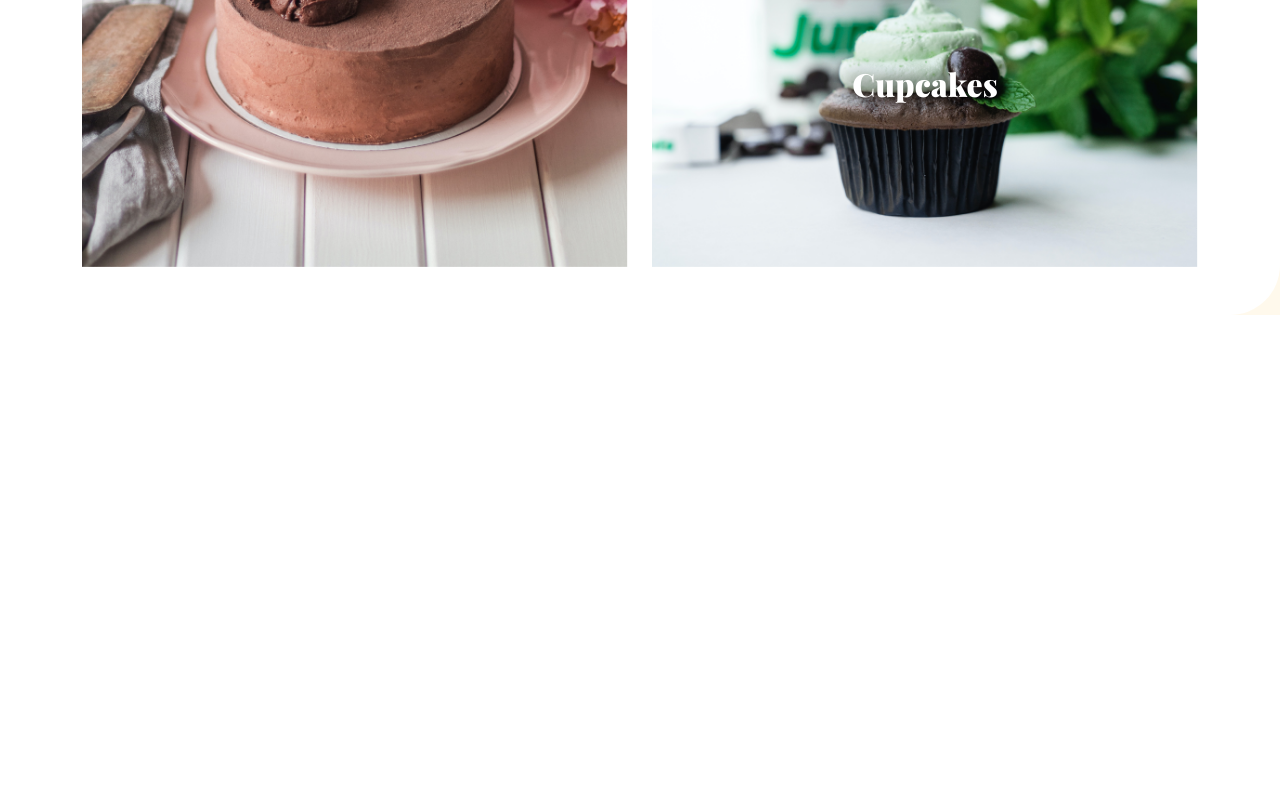
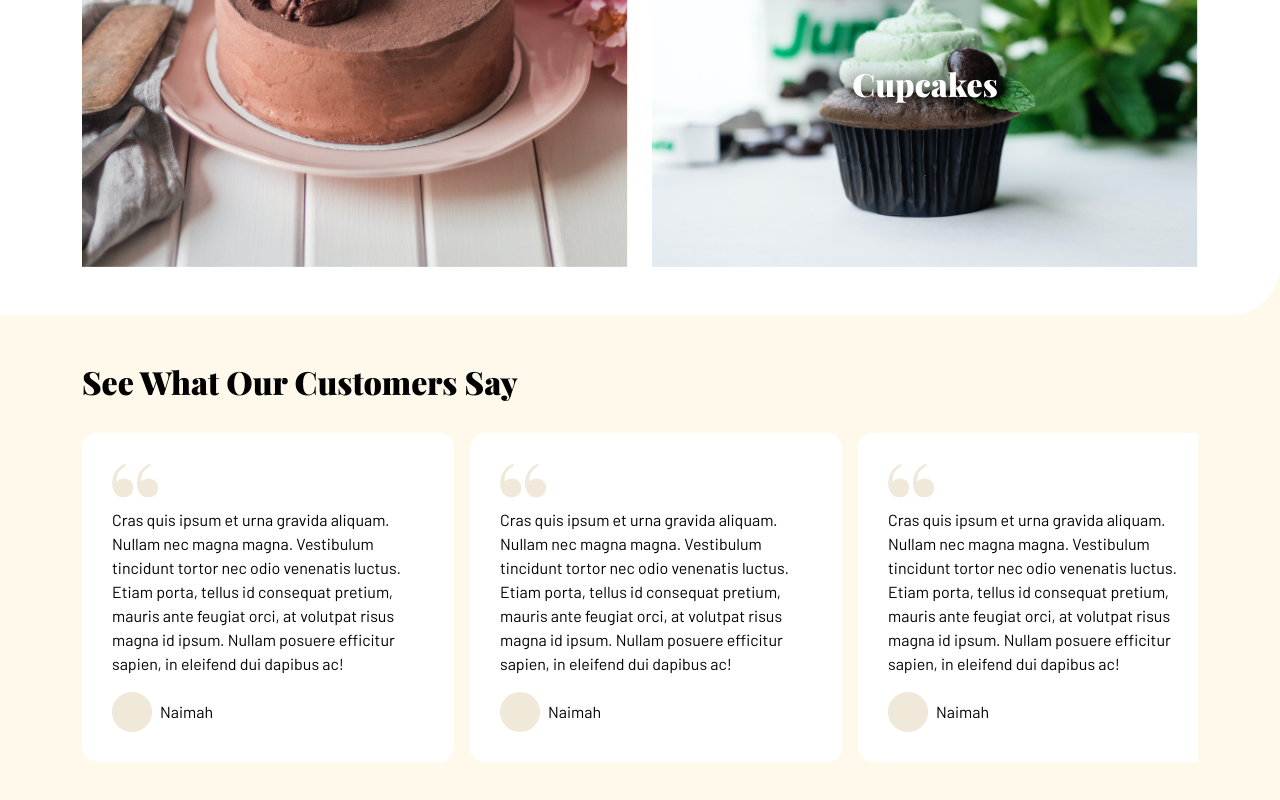
Before and after one commit to harihaysrun/chochoc, a Vue app in the folder chochoc/: page / in a window 1280 px wide. Shown: the part 2109-2909 px from the top of the page. Before the commit the page ends 2424 px from the top, so only its background shows below. Built offline with nearby package versions, Linux system fonts and the light colour scheme.

Commit message:
add testimonial

```diff
--- a/chochoc/src/views/Home.vue
+++ b/chochoc/src/views/Home.vue
@@ -151,6 +151,46 @@
       </div>
     </div>
 
+
+    <div class="testimonials">
+      <div class="container">
+
+        <div class="testimonials-box pt-5 pb-5">
+          <h2>See What Our Customers Say</h2>
+          <div class="bestsellers-container pt-4">
+            <div class="col-10 col-md-6 col-lg-4 me-3 text-wrap one-testimonial">
+              Cras quis ipsum et urna gravida aliquam. Nullam nec magna magna. Vestibulum tincidunt tortor nec odio venenatis luctus. Etiam porta, tellus id consequat pretium, mauris ante feugiat orci, at volutpat risus magna id ipsum. Nullam posuere efficitur sapien, in eleifend dui dapibus ac!
+              <div class="pt-3 d-flex flex-row align-items-center">
+                <img class="me-2" src="../assets/images/testi.png">
+                <span>Naimah</span>
+              </div>
+            </div>
+            <div class="col-10 col-md-6 col-lg-4 me-3 text-wrap one-testimonial">
+              Cras quis ipsum et urna gravida aliquam. Nullam nec magna magna. Vestibulum tincidunt tortor nec odio venenatis luctus. Etiam porta, tellus id consequat pretium, mauris ante feugiat orci, at volutpat risus magna id ipsum. Nullam posuere efficitur sapien, in eleifend dui dapibus ac!
+              <div class="pt-3 d-flex flex-row align-items-center">
+                <img class="me-2" src="../assets/images/testi.png">
+                <span>Naimah</span>
+              </div>
+            </div>
+            <div class="col-10 col-md-6 col-lg-4 me-3 text-wrap one-testimonial">
+              Cras quis ipsum et urna gravida aliquam. Nullam nec magna magna. Vestibulum tincidunt tortor nec odio venenatis luctus. Etiam porta, tellus id consequat pretium, mauris ante feugiat orci, at volutpat risus magna id ipsum. Nullam posuere efficitur sapien, in eleifend dui dapibus ac!
+              <div class="pt-3 d-flex flex-row align-items-center">
+                <img class="me-2" src="../assets/images/testi.png">
+                <span>Naimah</span>
+              </div>
+            </div>
+            <div class="col-10 col-md-6 col-lg-4 me-3 text-wrap one-testimonial">
+              Cras quis ipsum et urna gravida aliquam. Nullam nec magna magna. Vestibulum tincidunt tortor nec odio venenatis luctus. Etiam porta, tellus id consequat pretium, mauris ante feugiat orci, at volutpat risus magna id ipsum. Nullam posuere efficitur sapien, in eleifend dui dapibus ac!
+              <div class="pt-3 d-flex flex-row align-items-center">
+                <img class="me-2" src="../assets/images/testi.png">
+                <span>Naimah</span>
+              </div>
+            </div>
+          </div>
+        </div>
+      </div>
+    </div>
+
   </div>
 </template>
 
@@ -251,6 +291,10 @@ h1{
   /* color:black; */
 }
 
+.testimonials{
+  background-color:#FFF9EC;
+}
+
 .main-points img{
   width:35px;
   margin:15px 0 10px 0;
@@ -328,6 +372,19 @@ h1{
   /* justify-content: center; */
 }
 
+.one-testimonial{
+  background-color:white;
+  box-sizing: border-box;
+  padding:75px 30px 30px 30px;
+  /* padding-top:75px; */
+  border-radius:15px;
+  background:url(../assets/images/testi2.png) no-repeat white 30px 30px;
+}
+
+.one-testimonial img{
+  width:40px;
+}
+
 @media only screen and (min-width:768px){
 
 .header{
```
Also changed, not shown: chochoc/src/assets/images/testi.png (added), chochoc/src/assets/images/testi2.png (added).
